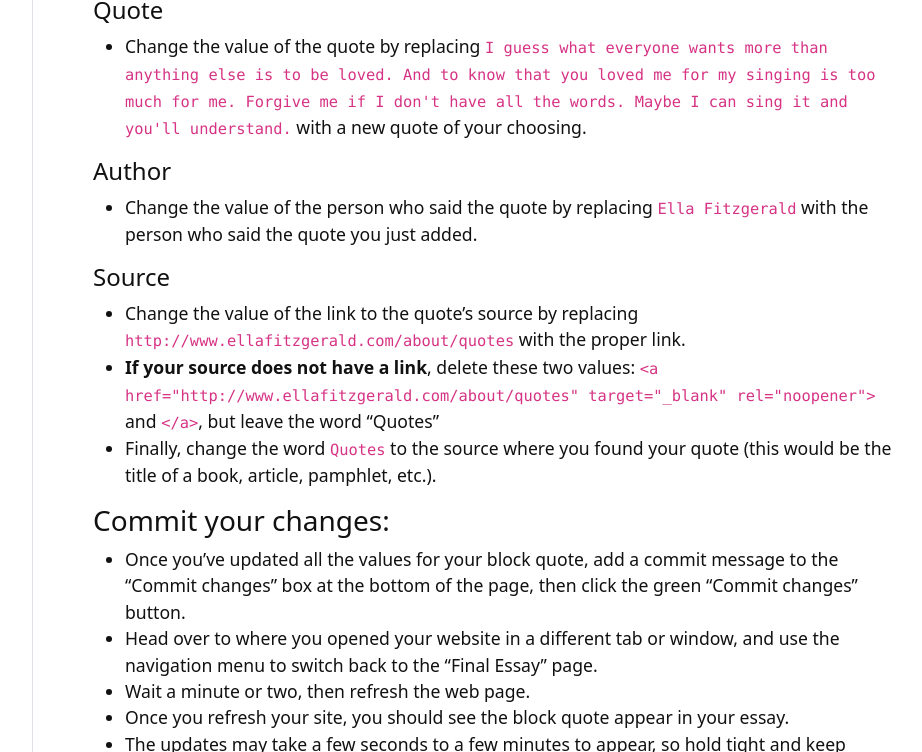
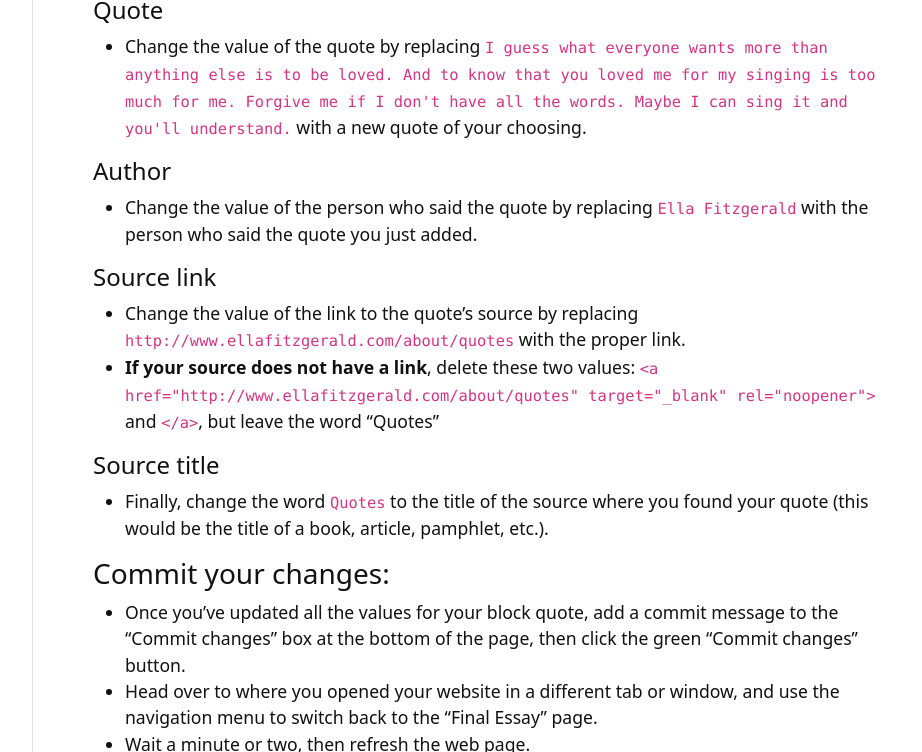
Before and after one commit to learn-static/hist-320, a Jekyll site: the page built from content/10-customize.md, in a window 1280 px wide and 900 px high, scrolled down 6384 px, cut to the strip 0-752 px from the top of the window. Shown: the whole strip, without its empty margins (208-1130 px from the left). Built offline with Jekyll 4.4.1, drawn with Linux system fonts in a browser that asks for light colours.

Commit message:
separate out quotes

```diff
--- a/content/10-customize.md
+++ b/content/10-customize.md
@@ -188,10 +188,13 @@ Follow the steps below to add a "block quote" to your Final Essay.
 #### Author
 - Change the value of the person who said the quote by replacing `Ella Fitzgerald` with the person who said the quote you just added.
 
-#### Source
+#### Source link
 - Change the value of the link to the quote's source by replacing `http://www.ellafitzgerald.com/about/quotes` with the proper link.
 - **If your source does not have a link**, delete these two values: `<a href="http://www.ellafitzgerald.com/about/quotes" target="_blank" rel="noopener">` and `</a>`, but leave the word "Quotes"
-- Finally, change the word `Quotes` to the source where you found your quote (this would be the title of a book, article, pamphlet, etc.).
+
+#### Source title
+
+- Finally, change the word `Quotes` to the title of the source where you found your quote (this would be the title of a book, article, pamphlet, etc.).
 
 ### Commit your changes:
 - Once you've updated all the values for your block quote, add a commit message to the "Commit changes" box at the bottom of the page, then click the green "Commit changes" button.
```
